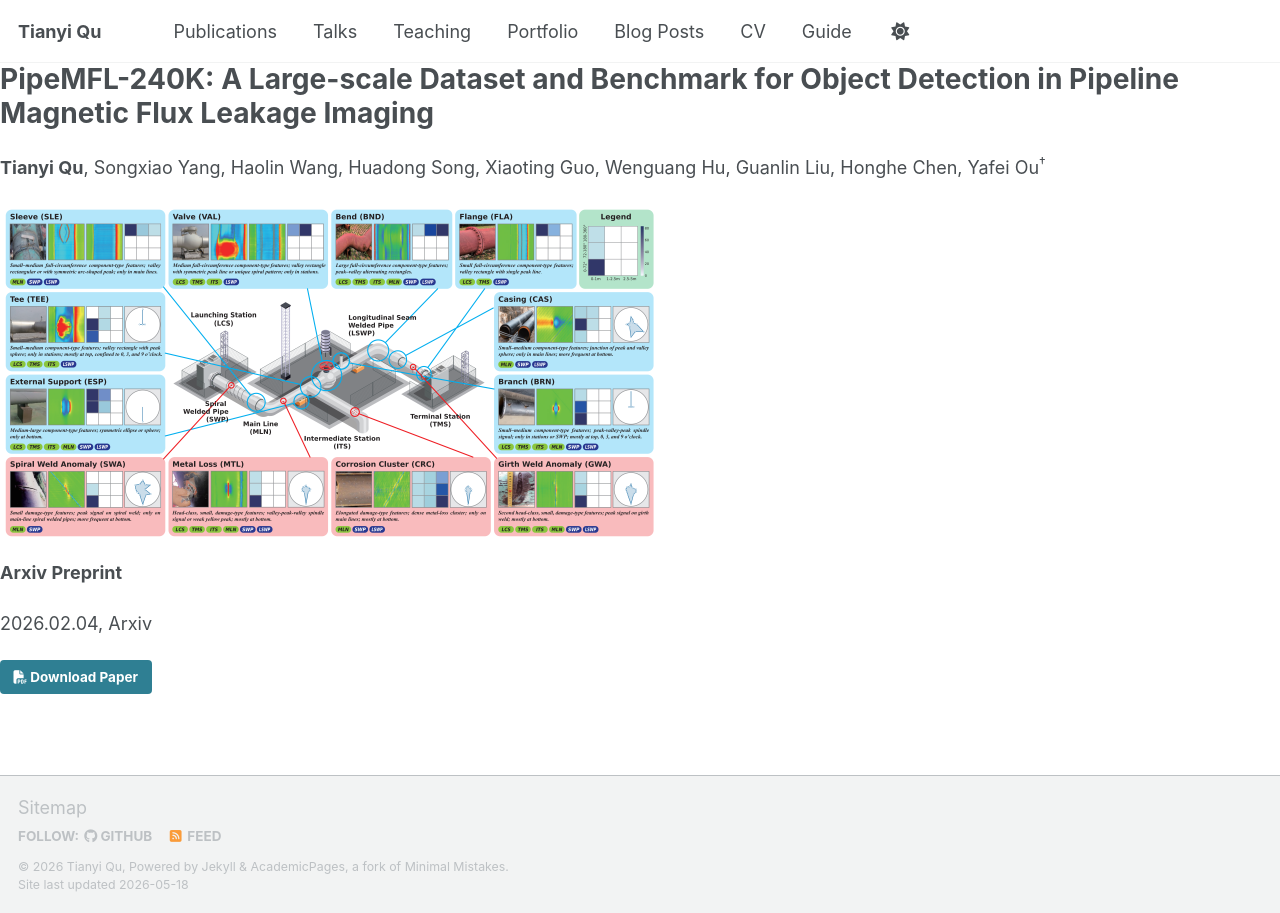
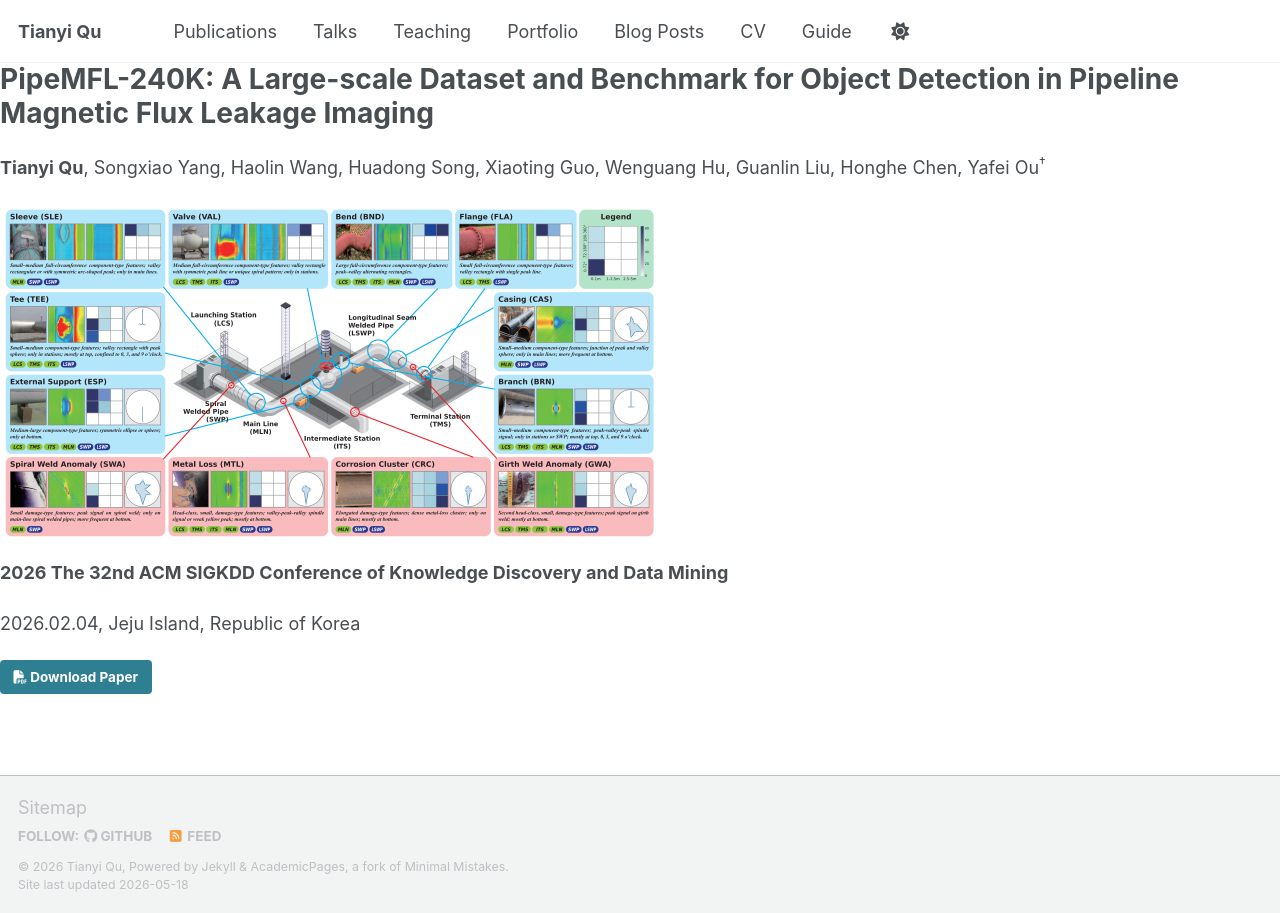
Before and after one commit to TQSAIS/tqsais.github.io, a Jekyll site: the page built from _publications/KDD2026.md, in a window 1280 px wide. Built offline with Jekyll 4.4.1, drawn with Linux system fonts in a browser that asks for light colours; a script bundle is joined from its source files by our own code; library files that are not in the unit come from our copies.

Commit message:
Update KDD2026.md

```diff
--- a/_publications/KDD2026.md
+++ b/_publications/KDD2026.md
@@ -12,11 +12,11 @@ permalink: /publication/KDD2026
 
 date: 2026-02-04
 
-venue: '<b>Arxiv Preprint</b>'
+venue: '<b>2026 The 32nd ACM SIGKDD Conference of Knowledge Discovery and Data Mining</b>'
 
-venue_short: 'Arxiv'
+venue_short: 'KDD 2026'
 
-location: 'Arxiv'
+location: 'Jeju Island, Republic of Korea'
 
 authors: '<b>Tianyi Qu</b>, Songxiao Yang, Haolin Wang,  Huadong Song, Xiaoting Guo, Wenguang Hu, Guanlin Liu, Honghe Chen, Yafei Ou<sup>†</sup>'
 
```
